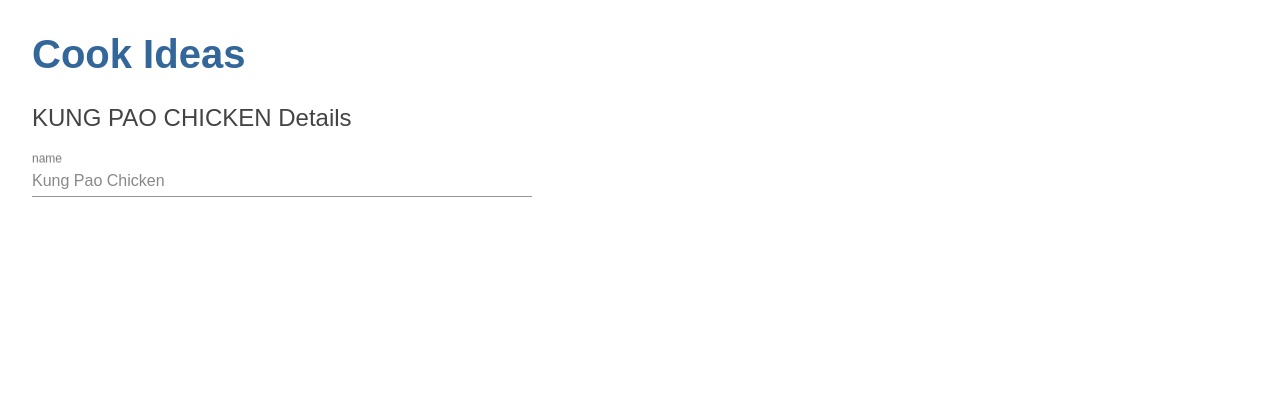
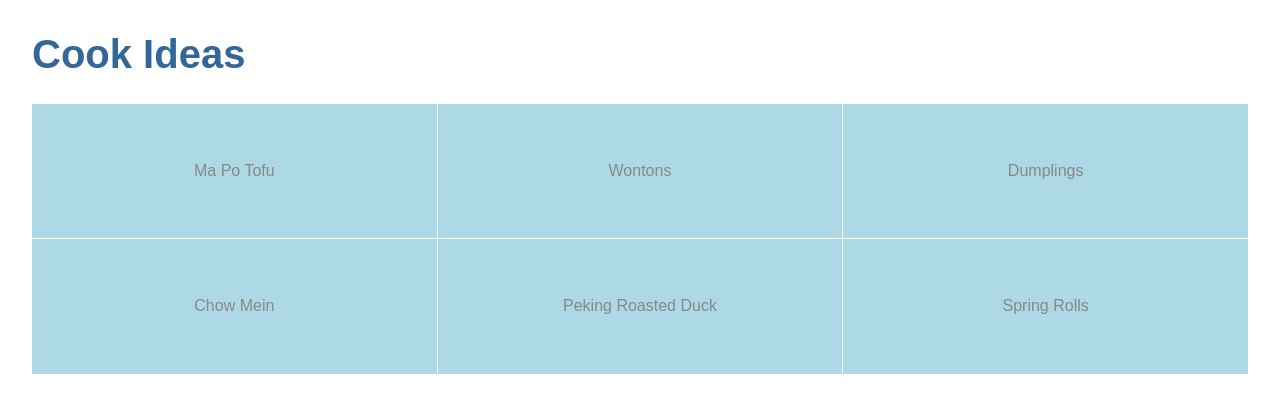
Before and after one commit to liyuan6006/CookIdeas, an Angular app: page / in a window 1280 px wide. Shown: the top 412 px of the page. Built offline with nearby package versions, Linux system fonts and the light colour scheme.

Commit message:
display dishes list

```diff
--- a/src/app/dishes/dishes.component.css
+++ b/src/app/dishes/dishes.component.css
@@ -7,3 +7,21 @@
 .example-full-width {
   width: 100%;
 }
+
+mat-grid-tile {
+  background: lightblue;
+}
+
+.tile {
+  cursor: pointer;
+}
+
+.tile:hover {
+  color: #607D8B;
+  background-color: #DDD;
+  left: .1em;
+}
+.selected {
+  background-color: #CFD8DC !important;
+  color: white;
+}
--- a/src/app/dishes/dishes.component.html
+++ b/src/app/dishes/dishes.component.html
@@ -1,7 +1,16 @@
-<h2>{{dish.name | uppercase}} Details</h2>
+
+
+<mat-grid-list cols="3" rowHeight="3:1">
+  <mat-grid-tile [class.selected]="selectedDish===dish" class="tile" *ngFor="let dish of dishes" (click)="onSelect(dish)"> {{dish.name}}</mat-grid-tile>
+</mat-grid-list>
+
+
+<div *ngIf="selectedDish">
+<h2>{{selectedDish.name | uppercase}} Details</h2>
 
 <div class="example-form">
   <mat-form-field class="example-full-width">
-      <input [(ngModel)]="dish.name" matInput placeholder="name">
+      <input [(ngModel)]="selectedDish.name" matInput placeholder="name">
     </mat-form-field>
 </div>
+</div>
--- a/src/app/dishes/dishes.component.ts
+++ b/src/app/dishes/dishes.component.ts
@@ -1,21 +1,24 @@
 import { Component, OnInit } from '@angular/core';
-import {Dish} from '../dish';
-
+import { Dish } from '../dish';
+import { DISHES } from '../mock-dishes';
 @Component({
   selector: 'app-dishes',
   templateUrl: './dishes.component.html',
   styleUrls: ['./dishes.component.css']
 })
 export class DishesComponent implements OnInit {
-
-  dish:Dish={
-    id:1,
-    name:"Kung Pao Chicken"
+  dishes = DISHES;
+  dish: Dish = {
+    id: 1,
+    name: "Kung Pao Chicken"
   }
-
+  selectedDish: Dish;
   constructor() { }
 
   ngOnInit() {
   }
 
+  onSelect(dish: Dish): void {
+    this.selectedDish = dish;
+  }
 }
--- a/src/app/material.module.ts
+++ b/src/app/material.module.ts
@@ -1,9 +1,11 @@
 import {MatFormFieldModule} from '@angular/material/form-field';
 import {MatInputModule} from '@angular/material/input';
+
+import {MatGridListModule} from '@angular/material/grid-list';
 import { NgModule } from '@angular/core';
 
 @NgModule({
-  imports: [MatFormFieldModule,MatInputModule],
-  exports: [MatFormFieldModule, MatInputModule]
+  imports: [MatFormFieldModule,MatInputModule,MatGridListModule],
+  exports: [MatFormFieldModule, MatInputModule,MatGridListModule]
 })
 export class MaterialModule { }
--- /dev/null
+++ b/src/app/mock-dishes.ts
@@ -0,0 +1,10 @@
+import { Dish } from './dish';
+
+export const DISHES: Dish[] = [
+  { id: 11, name: 'Ma Po Tofu' },
+  { id: 12, name: 'Wontons' },
+  { id: 13, name: 'Dumplings' },
+  { id: 14, name: 'Chow Mein' },
+  { id: 15, name: 'Peking Roasted Duck' },
+  { id: 16, name: 'Spring Rolls' }
+];
--- a/src/main.ts
+++ b/src/main.ts
@@ -3,7 +3,7 @@ import { platformBrowserDynamic } from '@angular/platform-browser-dynamic';
 
 import { AppModule } from './app/app.module';
 import { environment } from './environments/environment';
-
+import 'hammerjs';
 if (environment.production) {
   enableProdMode();
 }
```
